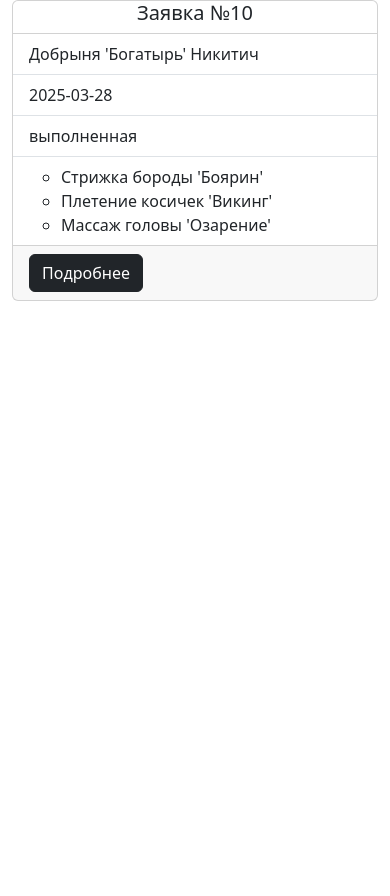
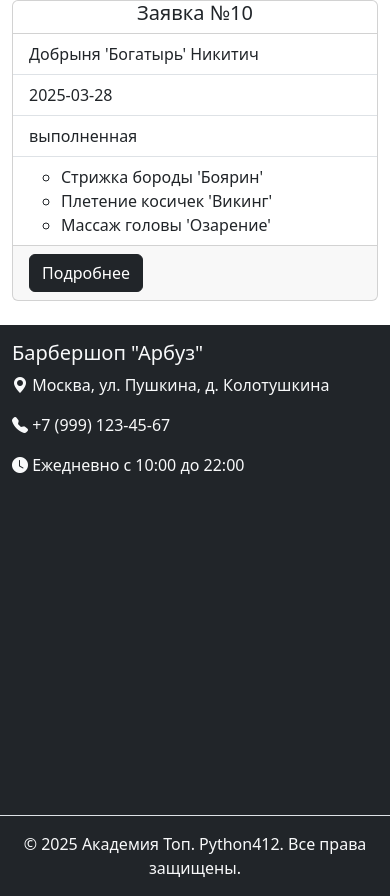
Before and after one commit to KonstantinZenin/django_412, a Django app: page /barbershop/orders/ in a window 390 px wide. Shown: the part 2928-3824 px from the top of the page. Before the commit the page ends 3229 px from the top, so only its background shows below. Run offline with Django 5.2, Linux system fonts and the light colour scheme.

Commit message:
lesson_47: добавлены стили для футера и обновлен шаблон base.html для улучшения визуального представления и адаптивности

```diff
--- a/templates/base.html
+++ b/templates/base.html
@@ -29,12 +29,33 @@
 
             {% endblock content %}
         </main>
-
-        <footer>
-            {% block footer %}
-            {% comment %} Подвал сайта {% endcomment %}
-            {% endblock footer %}
+        {% block footer %}
+        <footer class="footer bg-dark text-light mt-auto py-3">
+            <div class="container">
+                <div class="row mb-3">
+                    <div class="col-md-6">
+                        <h5>Барбершоп "Арбуз"</h5>
+                        <p><i class="bi bi-geo-alt-fill"></i> Москва, ул. Пушкина, д. Колотушкина</p>
+                        <p><i class="bi bi-telephone-fill"></i> +7 (999) 123-45-67</p>
+                        <p><i class="bi bi-clock-fill"></i> Ежедневно с 10:00 до 22:00</p>
+                    </div>
+                    <div class="col-md-6">
+                        <iframe src="https://yandex.ru/map-widget/v1/?um=constructor%3A304c2039934f5c625151c78ddfcf9b085b782cb9ac9f20b6d218a486180ab6ac&amp;source=constructor"
+                                width="100%"
+                                height="300"
+                                frameborder="0"
+                                class="rounded">
+                        </iframe>
+                    </div>
+                </div>
+                <div class="row">
+                    <div class="col-12 text-center border-top pt-3">
+                        <p class="mb-0">© 2025 Академия Топ. Python412. Все права защищены.</p>
+                    </div>
+                </div>
+            </div>
         </footer>
+        {% endblock footer %}
     </div>
 
     {% block scripts %}
```
Also changed, not shown: static/css/main.css (+46 -0 lines).
